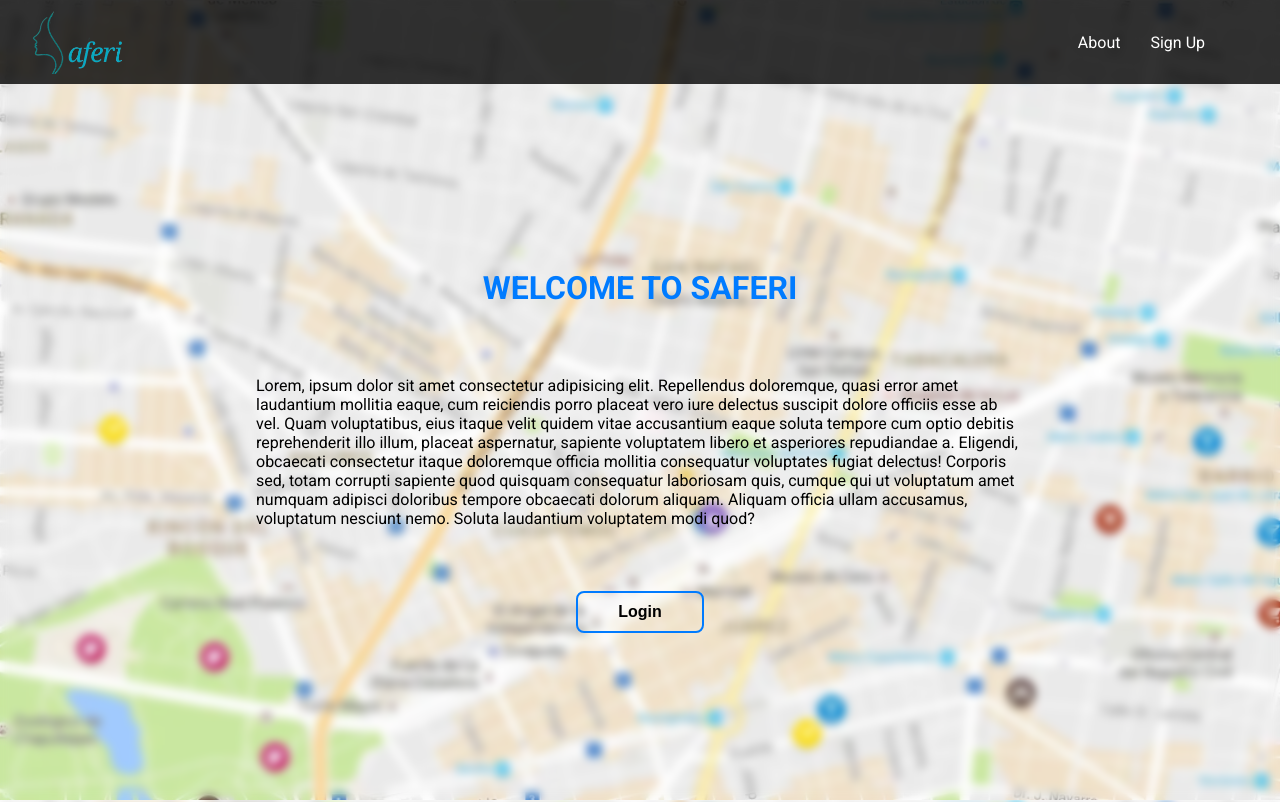
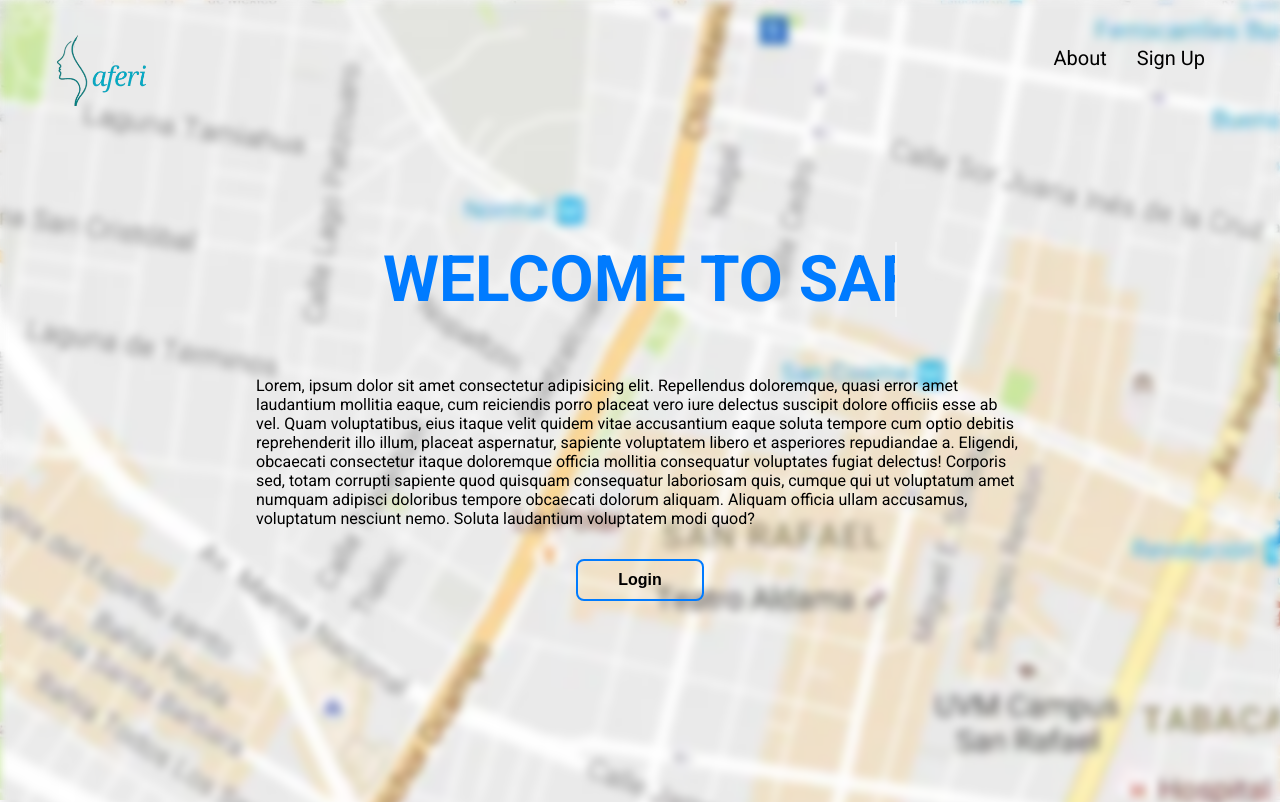
Before and after one commit to Saanvi-B-star/Safe-routes-recommendation-project, a React (Vite) app in the folder src/frontend/: page / in a window 1280 px wide. Shown: the top 802 px of the page. Built offline with nearby package versions, Linux system fonts and the light colour scheme.

Commit message:
Updating the UI

```diff
--- a/src/frontend/src/Components/Welcome.jsx
+++ b/src/frontend/src/Components/Welcome.jsx
@@ -7,8 +7,8 @@ function Welcome () {
   return (
     <>
       <div className="container">
-        <h1 style={{color: "#007bff"}}>WELCOME TO SAFERI</h1>
-        <p>
+        <h1 style={{color: "#007bff"}} className="typing-content">WELCOME TO SAFERI</h1>
+        <p className="">
             Lorem, ipsum dolor sit amet consectetur adipisicing elit. Repellendus doloremque, quasi error amet laudantium mollitia eaque, cum reiciendis porro placeat vero iure delectus suscipit dolore officiis esse ab vel. Quam voluptatibus, eius itaque velit quidem vitae accusantium eaque soluta tempore cum optio debitis reprehenderit illo illum, placeat aspernatur, sapiente voluptatem libero et asperiores repudiandae a. Eligendi, obcaecati consectetur itaque doloremque officia mollitia consequatur voluptates fugiat delectus! Corporis sed, totam corrupti sapiente quod quisquam consequatur laboriosam quis, cumque qui ut voluptatum amet numquam adipisci doloribus tempore obcaecati dolorum aliquam. Aliquam officia ullam accusamus, voluptatum nesciunt nemo. Soluta laudantium voluptatem modi quod?
         </p>
         <Link to="/login"><button className="stJourney">Login</button></Link>
--- a/src/frontend/src/Style/About.css
+++ b/src/frontend/src/Style/About.css
@@ -15,7 +15,7 @@
     gap : 4vh;
 }
 
-.abtContainer::before {
+/* .abtContainer::before {
     content: "";
     position: absolute;
     top: 0;
@@ -25,7 +25,7 @@
     background: url("../assets/cityscape.jpg") no-repeat center center/cover;
     filter: blur(5px);
     z-index: -1;
-}
+} */
 
 .actualContent
 {
--- a/src/frontend/src/Style/LandingPage.css
+++ b/src/frontend/src/Style/LandingPage.css
@@ -16,3 +16,15 @@ body
     height: 200vh;
     overflow-x: hidden;
 }
+
+.landpg::before {
+    content: "";
+    position: absolute;
+    top: 0;
+    left: 0;
+    width: 100vw;
+    height: 200vh;
+    background: url("../assets/cityscape.jpg") no-repeat center center/cover;
+    filter: blur(5px);
+    z-index: -1;
+}
--- a/src/frontend/src/Style/Navbar.css
+++ b/src/frontend/src/Style/Navbar.css
@@ -2,7 +2,7 @@
 {
   min-height: 8vh;
   width: 100%;
-  background-color: rgba(0, 0, 0, 0.8);
+  /* background-color: rgba(0, 0, 0, 0.8); */
   display: flex;
   justify-content: space-between;
   align-items: center;
@@ -15,9 +15,11 @@
 
 .logo
 {
-  margin-left: -5vh;
-  height: 8vh;
+  margin-left: -2vh;
+  margin-top: 2vh;
+  height: 10vh;
   width: 20vw;
+  background-color: white;
   background : url("../assets/Saferi-removebg-preview.png") no-repeat center center/cover;
 }
 
@@ -29,8 +31,9 @@
 .sections a
 {
     text-decoration: none;
-    color: white;
+    color: black;
     padding: 10px 15px;
+    font-size: 2.5vh;
     transition: background-color 0.3s, border-bottom 0.3s;
     border-bottom: 2px solid transparent;
 
@@ -38,6 +41,6 @@
 
 .sections a:hover
 {
-  background-color: rgba(255, 255, 255, 0.3);
+  background-color: white;
   border-bottom: 2px solid #007bff;
 }
--- a/src/frontend/src/Style/Welcome.css
+++ b/src/frontend/src/Style/Welcome.css
@@ -1,7 +1,7 @@
 .container
 {
     position: fixed;
-    top:5vh;
+    top:0vh;
     left: 20vw;
     height: 100vh;
     width: 60vw;
@@ -9,7 +9,33 @@
     flex-direction: column;
     justify-content: center;
     align-items: center;
-    gap : 4vh;
+}
+
+.typing-content
+{
+    font-size: 8vh;
+    border-right: 2px solid white;
+    white-space: nowrap;
+    overflow: hidden;
+    width: 0;
+    animation: typing 7s steps(22), blink 0.7s infinite;
+    animation-iteration-count: infinite;
+}
+
+@keyframes typing
+{
+    0% { width: 0; }
+    80% { width: 40vw; } /* Text fully appears */
+    90% { width: 40vw; } /* Pause before reset */
+    100% { width: 0; } /* Reset to empty */
+}
+
+@keyframes blink
+{
+    50%
+    {
+        border-color: transparent;
+    }
 }
 
 .stJourney
```
